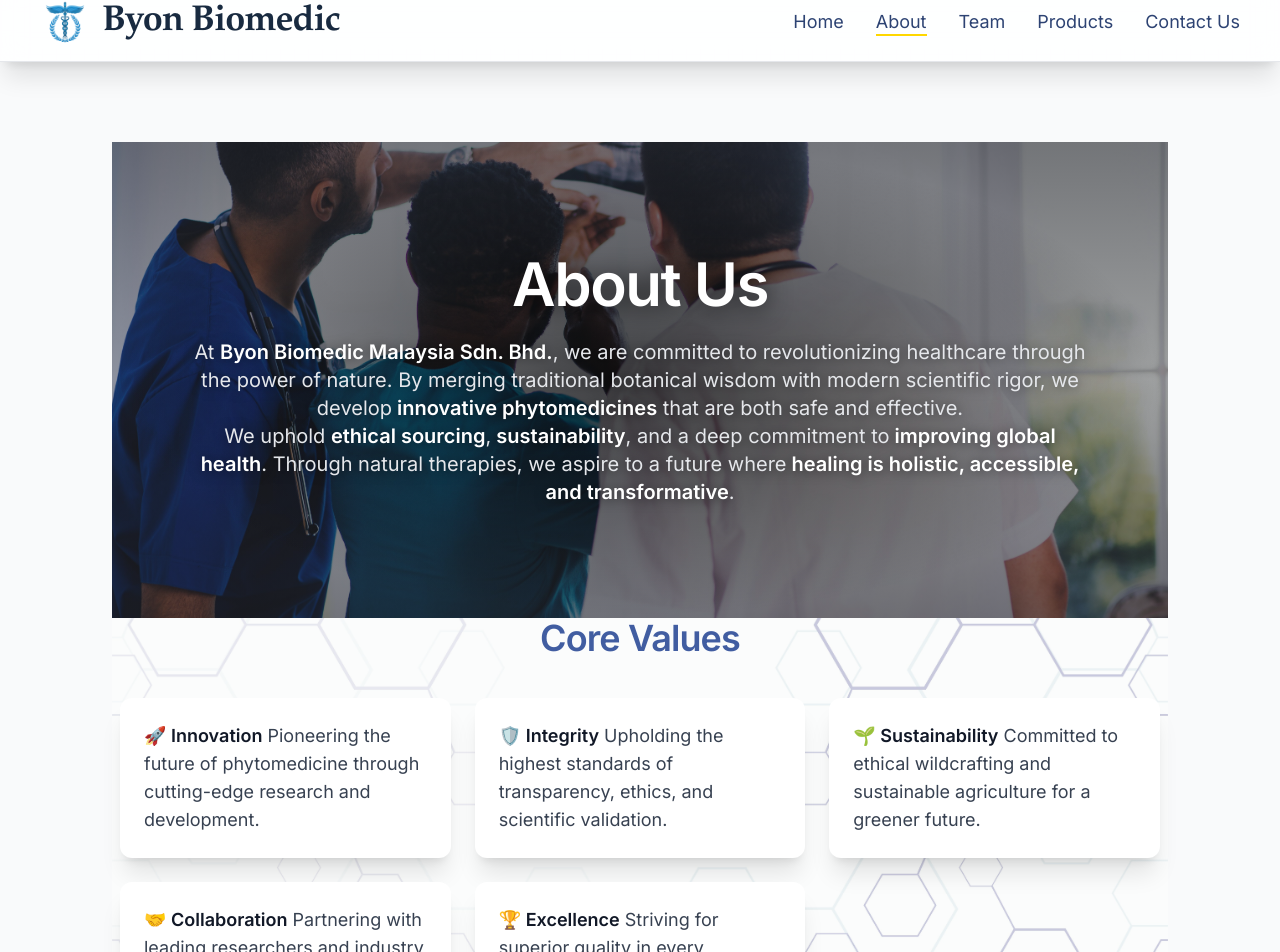
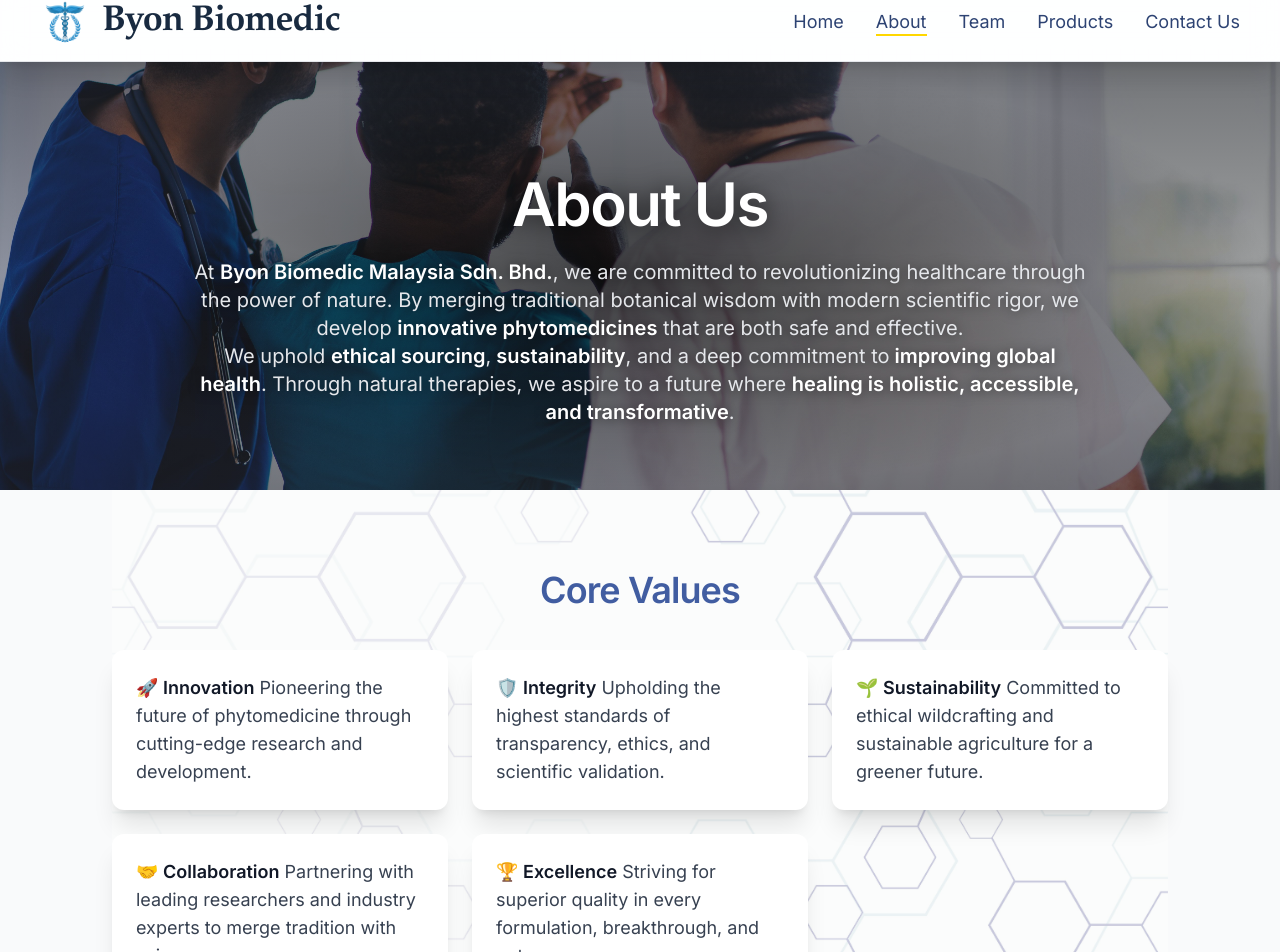
Before and after one commit to sai-ram-kaushik/byon-biomedic-website, a React (Vite) app: page /about in a window 1280 px wide. Shown: the part 18-970 px from the top of the page. Built offline with nearby package versions, Linux system fonts and the light colour scheme.

Commit message:
about layout fix

```diff
--- a/src/pages/About.jsx
+++ b/src/pages/About.jsx
@@ -2,30 +2,27 @@ import React from "react";
 import TransitionEffect from "../utils/TransitionEffect";
 import { motion } from "framer-motion";
 
-// Optional: Import a molecule-like SVG background or use a CSS pattern generator
-import MoleculePattern from "/molecule-bg.jpg"; // ensure this file exists
+import MoleculePattern from "/molecule-bg.jpg";
 
 const About = ({ about }) => {
   const { imageUrl, imageUrl2, vision, mission } = about;
 
   return (
-    <motion.section
-      initial={{ opacity: 0, y: 50 }}
-      animate={{ opacity: 1, y: 0 }}
-      transition={{ duration: 0.8 }}
-      className="relative w-full px-6 py-20 md:px-16 lg:px-28 bg-gray-50 text-gray-900 overflow-hidden"
-    >
+    <>
+      {/* 🎬 Transition In Effect */}
       <TransitionEffect />
 
-      {/* 🎯 Hero Section */}
-      <div
-         className="relative text-center py-28 px-6 md:px-20 bg-cover bg-center"
-         style={{ backgroundImage: "url('/about-hero.jpg')" }} // Replace with your actual image path
+      {/* 🎯 Hero Section (Separate Section!) */}
+      <section
+        className="relative text-center pt-28 pb-16 px-6 md:px-20 bg-cover bg-center"
+        style={{ backgroundImage: "url('/about-hero.jpg')" }}
       >
+        {/* Overlay */}
         <div className="absolute inset-0 bg-gradient-to-b from-black/60 via-black/40 to-black/60 z-0">
           <div className="absolute inset-0 bg-[radial-gradient(ellipse_at_center,rgba(0,0,0,0.6)_0%,transparent_70%)]" />
         </div>
 
+        {/* Hero Content */}
         <motion.div
           className="relative z-10"
           initial={{ opacity: 0, y: 20 }}
@@ -36,28 +33,33 @@ const About = ({ about }) => {
             About Us
           </h1>
           <p className="mt-6 text-lg md:text-xl text-gray-200 max-w-4xl mx-auto drop-shadow-[0_1px_6px_rgba(0,0,0,0.5)]">
-               At <span className="font-semibold text-white">Byon Biomedic Malaysia Sdn. Bhd.</span>, we are committed to revolutionizing
-               healthcare through the power of nature. By merging traditional botanical wisdom with modern scientific rigor, we develop
-               <span className="font-bold text-white"> innovative phytomedicines</span> that are both safe and effective.
+            At <span className="font-semibold text-white">Byon Biomedic Malaysia Sdn. Bhd.</span>, we are committed to
+            revolutionizing healthcare through the power of nature. By merging traditional botanical wisdom with modern
+            scientific rigor, we develop <span className="font-bold text-white">innovative phytomedicines</span> that are
+            both safe and effective.
             <br className="hidden md:block" />
             We uphold <span className="font-bold text-white">ethical sourcing</span>,
             <span className="font-bold text-white"> sustainability</span>, and a deep commitment to
-               <span className="font-bold text-white"> improving global health</span>.
-               Through natural therapies, we aspire to a future where
-               <span className="font-bold text-white"> healing is holistic, accessible, and transformative</span>.
+            <span className="font-bold text-white"> improving global health</span>. Through natural therapies, we aspire to a
+            future where <span className="font-bold text-white">healing is holistic, accessible, and transformative</span>.
           </p>
         </motion.div>
-      </div>
+      </section>
 
-
-      {/* 🌿 Core Values Section with subtle background */}
+      {/* 🌿 Core Values & Vision/Mission Section */}
+      <motion.section
+        initial={{ opacity: 0, y: 50 }}
+        animate={{ opacity: 1, y: 0 }}
+        transition={{ duration: 0.8 }}
+        className="relative w-full px-6 md:px-16 lg:px-28 bg-gray-50 text-gray-900 overflow-hidden"
+      >
+        {/* 🌿 Core Values */}
         <motion.div
           whileInView={{ opacity: 1, y: 0 }}
           initial={{ opacity: 0, y: 40 }}
           transition={{ duration: 0.8 }}
-        className="relative max-w-6xl mx-auto mb-20 px-2"
+          className="relative max-w-6xl mx-auto py-20"
         >
-        {/* Decorative background */}
           <div
             className="absolute inset-0 opacity-40 pointer-events-none z-0"
             style={{
@@ -67,7 +69,6 @@ const About = ({ about }) => {
               backgroundPosition: "center",
             }}
           />
-
           <h3 className="text-4xl font-extrabold text-primary mb-10 text-center tracking-tight z-10 relative">
             Core Values
           </h3>
@@ -106,8 +107,8 @@ const About = ({ about }) => {
           </ul>
         </motion.div>
 
-      {/* 🌐 Vision & Mission Section */}
-      <div className="grid grid-cols-1 md:grid-cols-2 gap-12 max-w-7xl mx-auto items-center">
+        {/* 🌐 Vision & Mission */}
+        <div className="grid grid-cols-1 md:grid-cols-2 gap-12 max-w-7xl mx-auto items-center pb-20">
           {/* Vision */}
           <motion.div
             className="flex flex-col gap-6"
@@ -155,6 +156,7 @@ const About = ({ about }) => {
           </motion.div>
         </div>
       </motion.section>
+    </>
   );
 };
 
```
Lines whose indentation alone changed are shown as unchanged.
